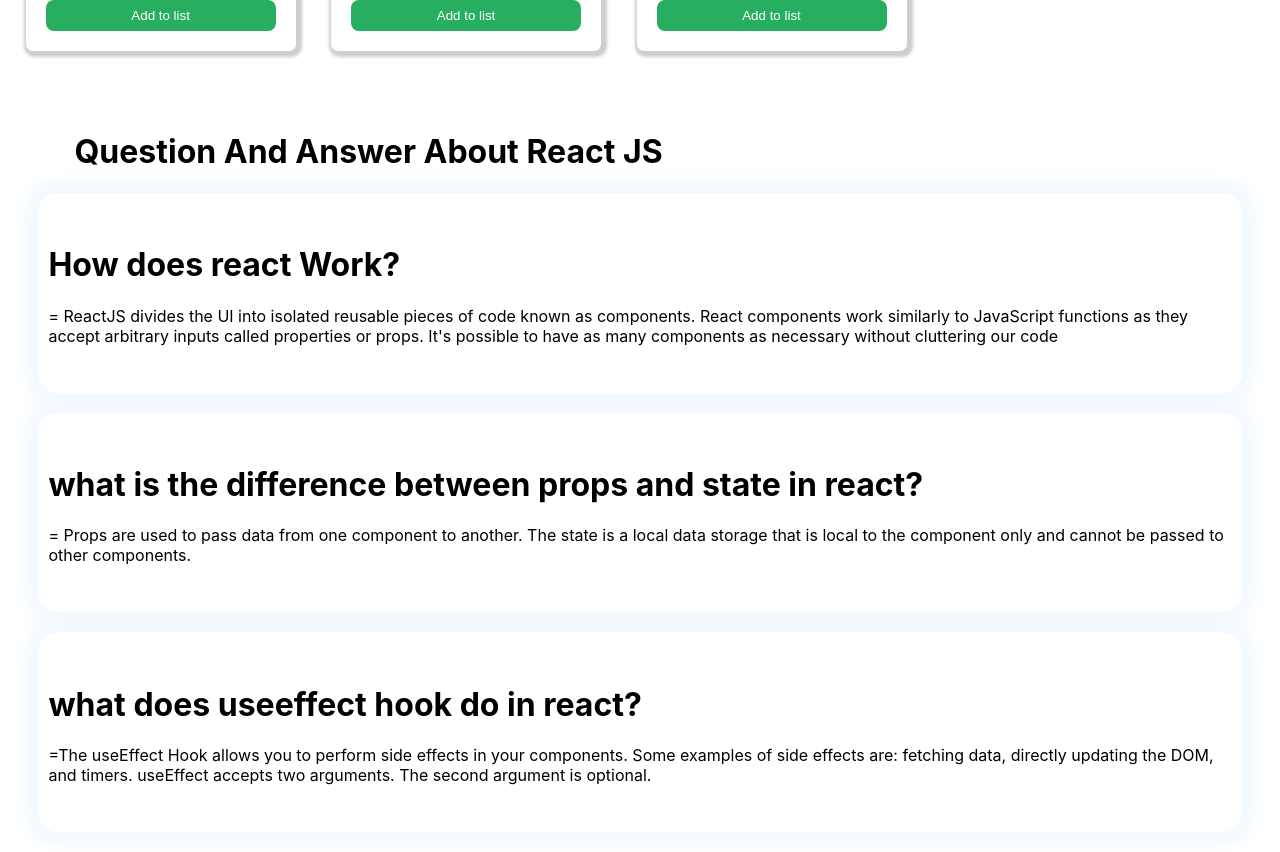
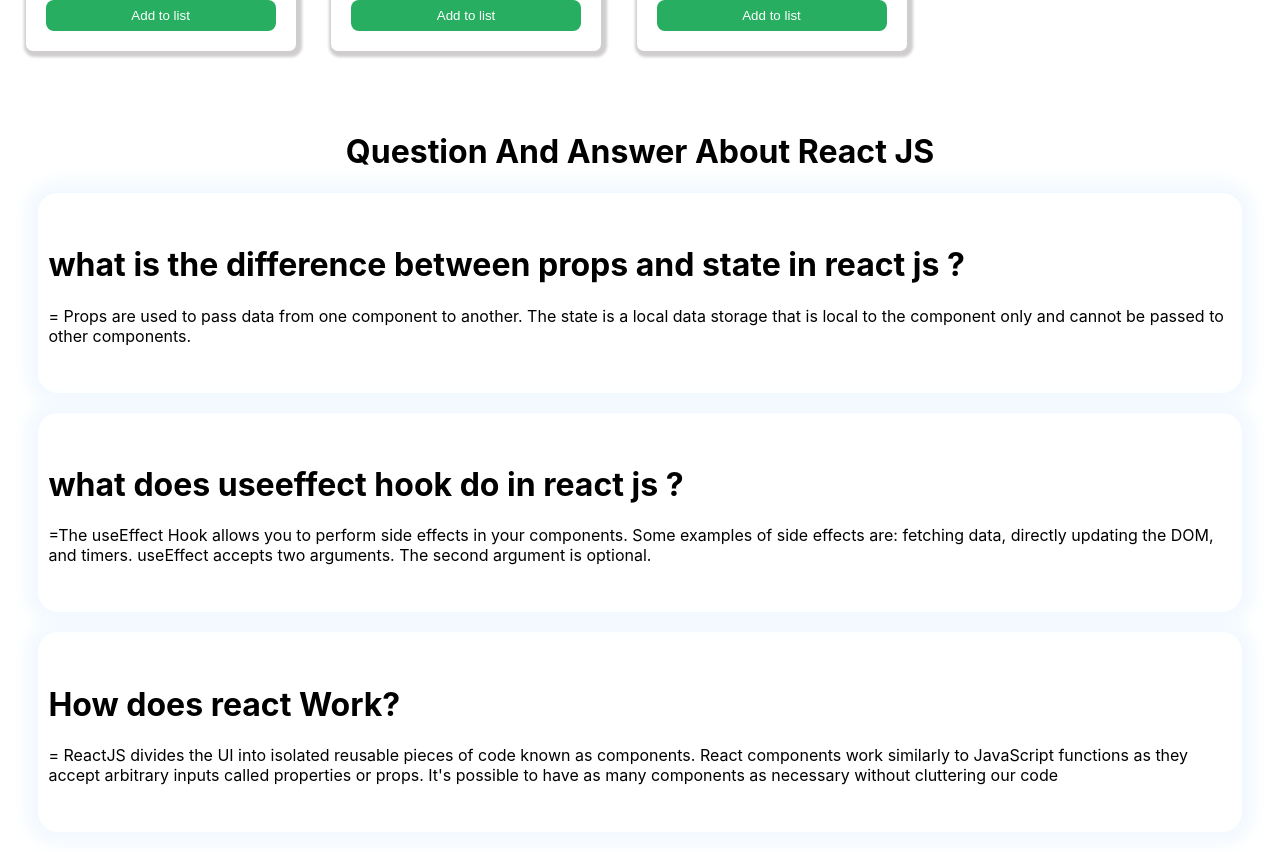
Before and after one commit to ariyanabdullah/Dhaka-GYM, a React (Create React App) app: page / in a window 1280 px wide. Shown: the part 880-1732 px from the top of the page. Built offline with nearby package versions, Linux system fonts and the light colour scheme.

Commit message:
question change

```diff
--- a/src/component/Question/Question.js
+++ b/src/component/Question/Question.js
@@ -5,18 +5,19 @@
     return (
         <div className='all-Question'>
 
-          <h1 style={{marginLeft:'3%' ,marginRight:'3%'}}> Question And Answer About React JS </h1>
+          <h1 style={{marginLeft:'3%' ,marginRight:'3%' ,textAlign:'center'}}> Question And Answer About React JS </h1>
+
+              <div className="first-question">
+                <h1>what is the difference between props and state in react js ?</h1>
+                <p> = Props are used to pass data from one component to another. The state is a local data storage that is local to the component only and cannot be passed to other components.</p>
+              </div>
+              <div className="first-question">
+                <h1>what does useeffect  hook do in react js ?</h1>
+                <p> =The useEffect Hook allows you to perform side effects in your components. Some examples of side effects are: fetching data, directly updating the DOM, and timers. useEffect accepts two arguments. The second argument is optional. </p>
+              </div>
               <div className="first-question">
                 <h1>How does react Work?</h1>
                 <p> = ReactJS divides the UI into isolated reusable pieces of code known as components. React components work similarly to JavaScript functions as they accept arbitrary inputs called properties or props. It's possible to have as many components as necessary without cluttering our code</p>
-              </div>
-              <div className="first-question">
-                <h1>what is the difference between props and state in react?</h1>
-                <p> = Props are used to pass data from one component to another. The state is a local data storage that is local to the component only and cannot be passed to other components.</p>
-              </div>
-              <div className="first-question">
-                <h1>what does useeffect  hook do in react?</h1>
-                <p> =The useEffect Hook allows you to perform side effects in your components. Some examples of side effects are: fetching data, directly updating the DOM, and timers. useEffect accepts two arguments. The second argument is optional. </p>
               </div>
         </div>
     );
```
